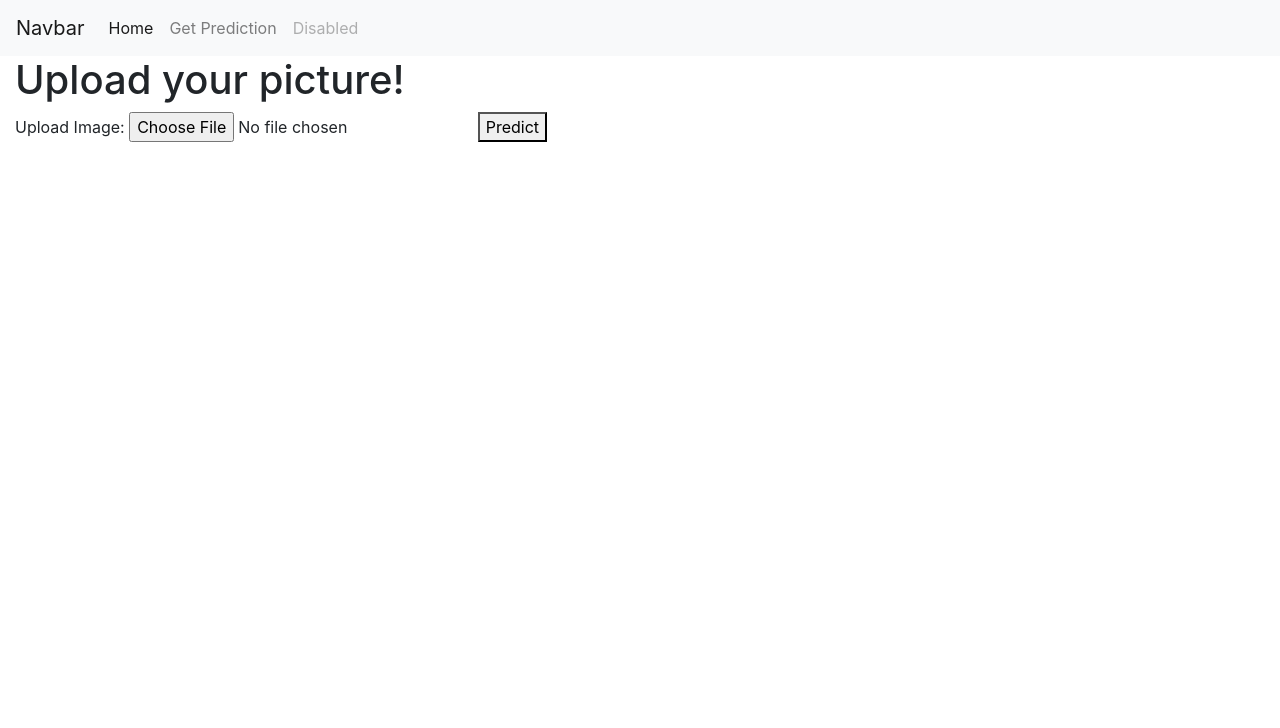
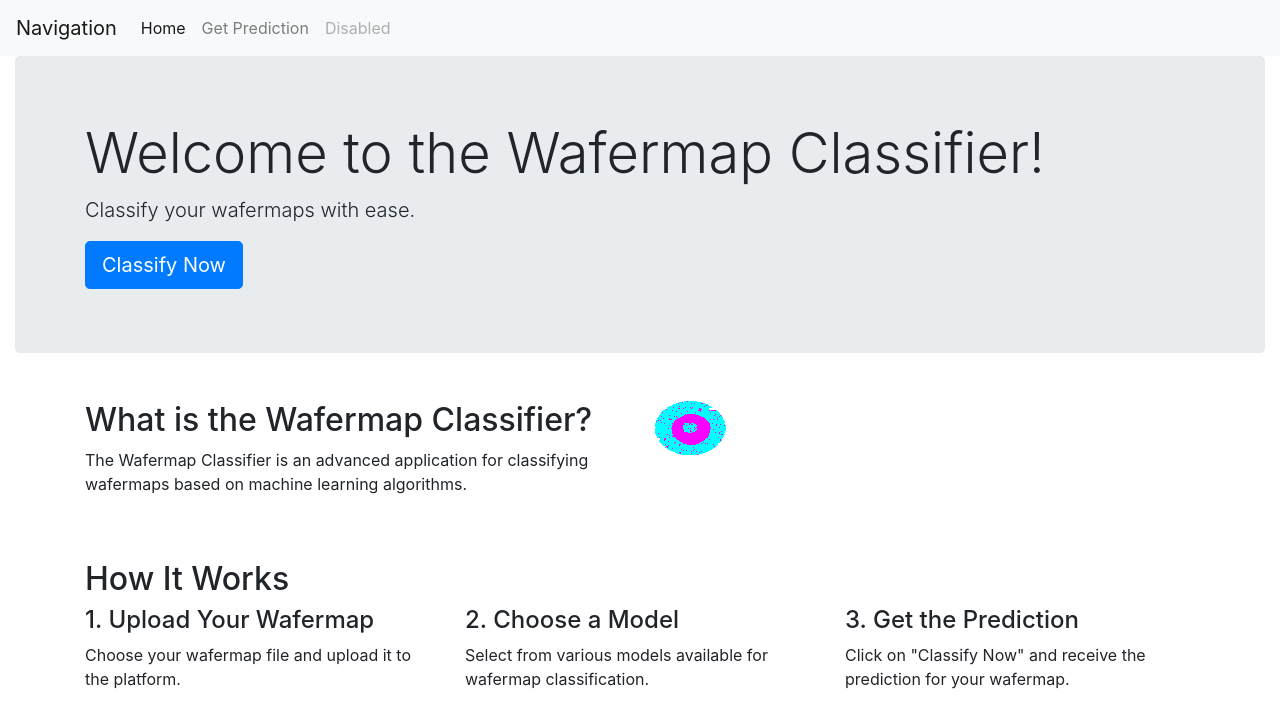
Before and after one commit to Simon371997/Projects, a Flask app: page / in a window 1280 px wide. Shown: the top 728 px of the page. Run offline with Flask 3, Linux system fonts and the light colour scheme.

Commit message:
update homepage

```diff
--- a/Wafermap_Project/App/templates/base.html
+++ b/Wafermap_Project/App/templates/base.html
@@ -7,7 +7,7 @@
     </head>
     <body>
         <nav class="navbar navbar-expand-lg navbar-light bg-light">
-            <a class="navbar-brand" href="#">Navbar</a>
+            <a class="navbar-brand" href="/">Navigation</a>
             <button class="navbar-toggler" type="button" data-toggle="collapse" data-target="#navbarNav" aria-controls="navbarNav" aria-expanded="false" aria-label="Toggle navigation">
               <span class="navbar-toggler-icon"></span>
             </button>
--- a/Wafermap_Project/App/templates/home.html
+++ b/Wafermap_Project/App/templates/home.html
@@ -1,14 +1,44 @@
 {% extends 'base.html' %}
-{% block title %} Home {% endblock%}
+{% block title %} Home - Wafermap Classifier {% endblock%}
 
 {% block content %}
-    <h1>Upload your picture!</h1>
+    <header class="jumbotron">
+        <div class="container">
+        <h1 class="display-4">Welcome to the Wafermap Classifier!</h1>
+        <p class="lead">Classify your wafermaps with ease.</p>
+        <a class="btn btn-primary btn-lg" href="/get_prediction" role="button">Classify Now</a>
+        </div>
+    </header>
 
-    <form action="{{ url_for('predict') }}" method="post" enctype="multipart/form-data">
-        <label for="image">Upload Image:</label>
-        <input type="file" name="image" accept=".jpg, .jpeg, .png" required>
-        <button type="submit">Predict</button>
-    </form>
+    <section class="container mt-5">
+        <div class="row">
+        <div class="col-md-6">
+            <h2>What is the Wafermap Classifier?</h2>
+            <p>
+            The Wafermap Classifier is an advanced application for classifying wafermaps based on machine learning algorithms.
+            </p>
+        </div>
+        <div class="col-md-6">
+            <img src="static/images/Donut_12.jpg" alt="Example Wafermap" class="img-fluid">
+        </div>
+        </div>
+    </section>
 
-
+    <section class="container mt-5">
+        <h2>How It Works</h2>
+        <div class="row">
+        <div class="col-md-4">
+            <h4>1. Upload Your Wafermap</h4>
+            <p>Choose your wafermap file and upload it to the platform.</p>
+        </div>
+        <div class="col-md-4">
+            <h4>2. Choose a Model</h4>
+            <p>Select from various models available for wafermap classification.</p>
+        </div>
+        <div class="col-md-4">
+            <h4>3. Get the Prediction</h4>
+            <p>Click on "Classify Now" and receive the prediction for your wafermap.</p>
+        </div>
+        </div>
+    </section>
 {% endblock %}
```
Also changed, not shown: Wafermap_Project/App/static/images/Donut_12.jpg (added), Wafermap_Project/App/uploads/uploaded_image.jpg.
